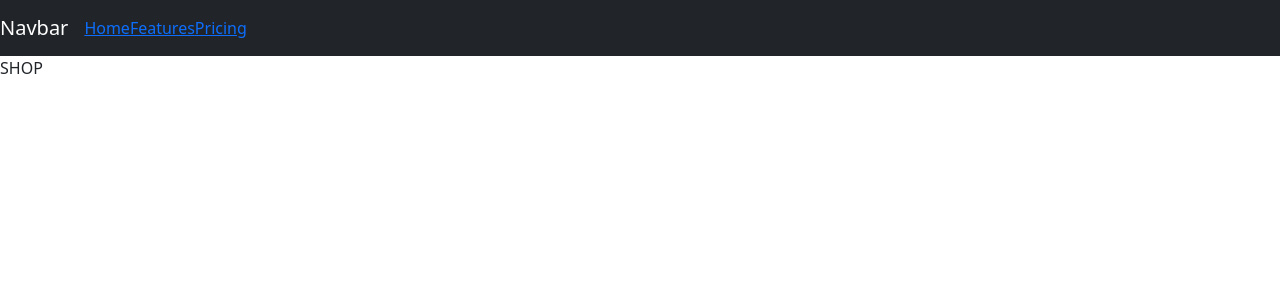
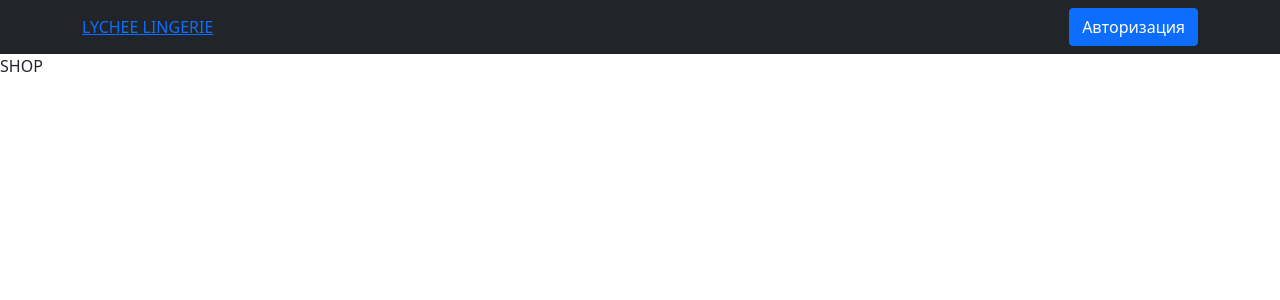
Before and after one commit to mary1812/online-store, a React (Create React App) app in the folder client/: page / in a window 1280 px wide. Shown: the top 300 px of the page. Built offline with nearby package versions, Linux system fonts and the light colour scheme.

Commit message:
Add some styles

```diff
--- a/client/src/components/NavBarMenu.js
+++ b/client/src/components/NavBarMenu.js
@@ -3,19 +3,31 @@ import { Context } from "../index";
 import Navbar from "react-bootstrap/Navbar";
 import Nav from "react-bootstrap/Nav";
 import { NavLink } from "react-router-dom";
+import { SHOP_ROUTE } from "../utils/constants";
+import { Button } from "react-bootstrap";
+import { observer } from "mobx-react-lite";
+import { Container } from "react-bootstrap";
 
-const NavBarMenu = () => {
+const NavBarMenu = observer(() => {
   const { user } = useContext(Context);
   return (
     <Navbar bg="dark" variant="dark">
-      <Navbar.Brand href="#home">Navbar</Navbar.Brand>
-      <Nav className="me-auto">
-        <NavLink href="#home">Home</NavLink>
-        <NavLink href="#features">Features</NavLink>
-        <NavLink href="#pricing">Pricing</NavLink>
-      </Nav>
+      <Container>
+      <NavLink to={SHOP_ROUTE}>LYCHEE LINGERIE</NavLink>
+      {user.isAuth ? (
+        <Nav className="ms-auto">
+          <Button>Админ панель</Button>
+          <Button className="ms-2">Выйти</Button>
+        </Nav>
+      ) : (
+        <Nav className="ms-auto">
+          <Button onClick={()=> user.setIsAuth(true)}>Авторизация</Button>
+        </Nav>
+      )}
+      </Container>
+
     </Navbar>
   );
-};
+});
 
 export default NavBarMenu;
```
